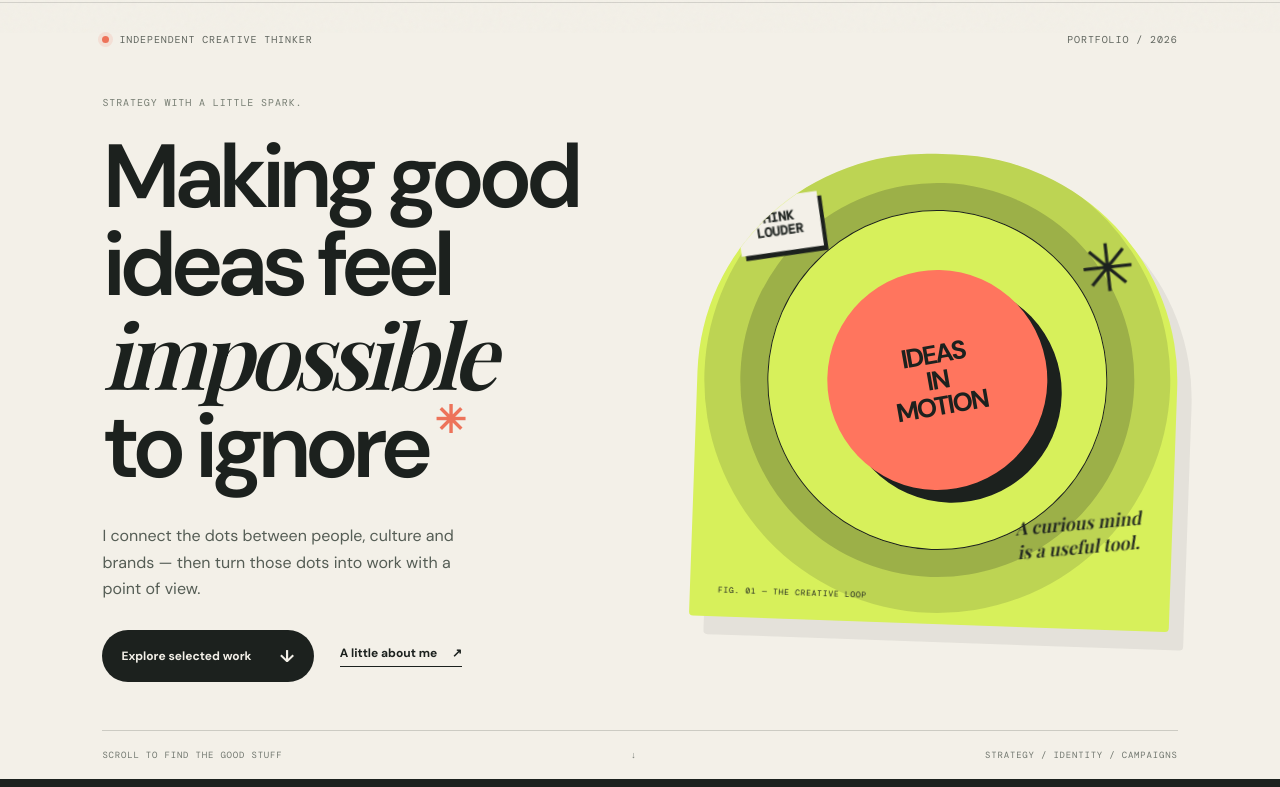
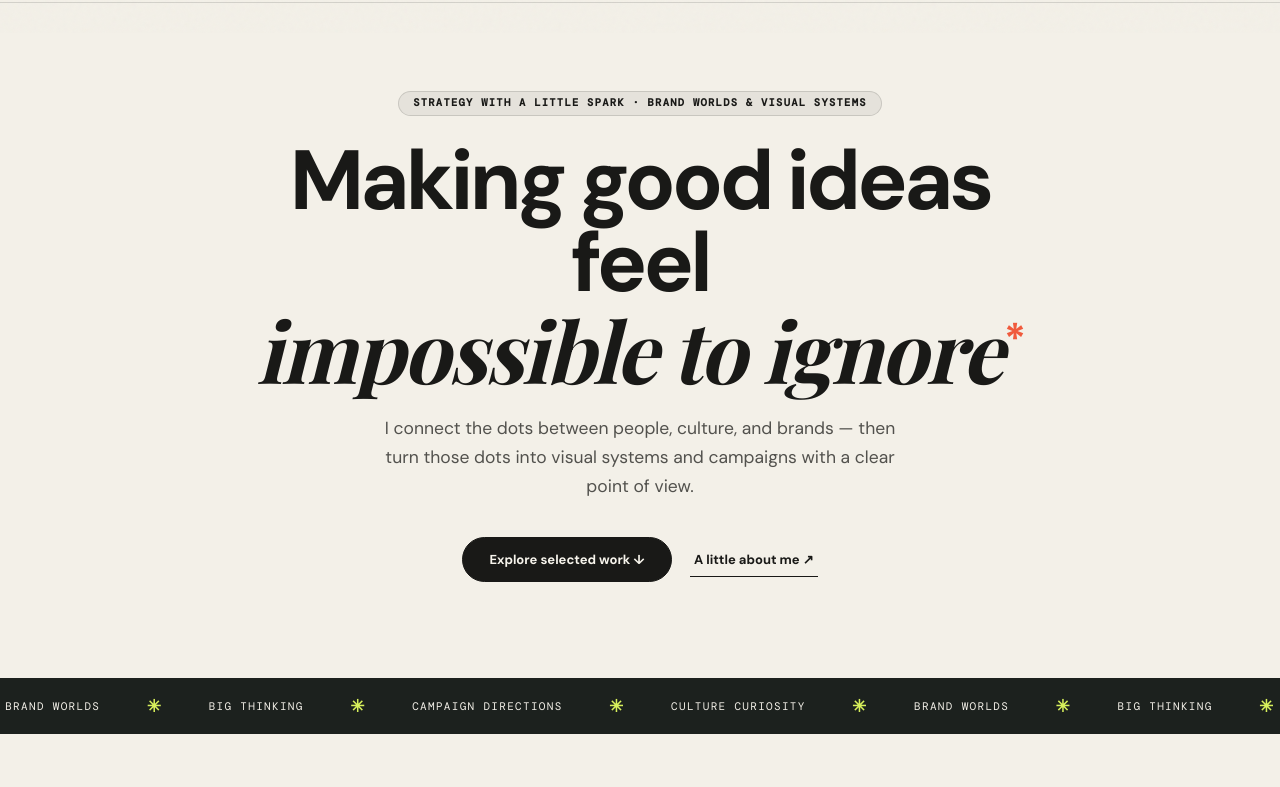
Before and after one commit to ishu1284/creative_portfolio_website, a website built with Vite: page index.html in a window 1280 px wide. Shown: the part 767-1554 px from the top of the page. Built offline with nearby package versions, Linux system fonts and the light colour scheme; files whose address does not match are found by name; a web font is replaced by a local one.

```diff
--- a/index.html
+++ b/index.html
@@ -81,47 +81,22 @@
       </div>
     </section>
 
-      <section class="hero section-wrap">
-        <div class="hero-kicker">
-          <span class="pulse"></span> INDEPENDENT CREATIVE THINKER
-          <span class="kicker-right">PORTFOLIO / 2026</span>
+      <!-- CENTERED EDITORIAL MANIFESTO HERO -->
+    <section class="hero-centered section-wrap" id="hero-main">
+      <div class="hc-inner">
+        <span class="hc-kicker">STRATEGY WITH A LITTLE SPARK · BRAND WORLDS & VISUAL SYSTEMS</span>
+        <h1 class="hc-title">
+          Making good ideas feel <em>impossible to ignore<span class="hc-star">*</span></em>
+        </h1>
+        <p class="hc-sub">
+          I connect the dots between people, culture, and brands — then turn those dots into visual systems and campaigns with a clear point of view.
+        </p>
+        <div class="hc-actions">
+          <a class="hc-btn-primary" href="#work">Explore selected work ↓</a>
+          <a class="hc-btn-secondary" href="#about">A little about me ↗</a>
         </div>
-        <div class="hero-grid">
-          <div class="hero-copy">
-            <p class="eyebrow">STRATEGY WITH A LITTLE SPARK.</p>
-            <h1>
-              Making good<br />ideas feel <em>impossible</em><br />to
-              ignore<span class="asterisk">✳</span>
-            </h1>
-            <p class="hero-intro">
-              I connect the dots between people, culture and brands — then turn
-              those dots into work with a point of view.
-            </p>
-            <div class="hero-actions">
-              <a class="button button-dark" href="#work"
-                >Explore selected work <span>↓</span></a
-              >
-              <a class="text-link" href="#about"
-                >A little about me <span>↗</span></a
-              >
-            </div>
-          </div>
-          <div class="hero-art" aria-label="Abstract creative collage">
-            <div class="art-sticker sticker-one">THINK<br />LOUDER</div>
-            <div class="art-orbit"></div>
-            <div class="art-disc">
-              <span>IDEAS<br />IN<br />MOTION</span>
-            </div>
-            <div class="art-star">✳</div>
-            <div class="art-note">A curious mind<br />is a useful tool.</div>
-            <div class="art-small">FIG. 01 — THE CREATIVE LOOP</div>
-          </div>
-        </div>
-        <div class="hero-bottom">
-          <span>SCROLL TO FIND THE GOOD STUFF</span><span>↓</span
-          ><span>STRATEGY / IDENTITY / CAMPAIGNS</span>
-        </div>
-      </section>
+      </div>
+    </section>
 
       <section class="marquee" aria-label="Areas of practice">
         <div class="marquee-track">
--- a/styles.css
+++ b/styles.css
@@ -1048,3 +1048,109 @@ html {
   .ib-card.c5 { --tx: 0px; --ty: -120px; }
   .ib-card.c6 { --tx: 0px; --ty: 120px; }
 }
+
+/* CENTERED EDITORIAL HERO */
+.hero-centered {
+  padding-top: 88px;
+  padding-bottom: 96px;
+  display: flex;
+  justify-content: center;
+  text-align: center;
+}
+
+.hc-inner {
+  max-width: 820px;
+  margin: 0 auto;
+  display: flex;
+  flex-direction: column;
+  align-items: center;
+}
+
+.hc-kicker {
+  display: inline-block;
+  font: 700 10.5px/1 var(--mono);
+  letter-spacing: 0.12em;
+  text-transform: uppercase;
+  color: #191917;
+  background: rgba(25, 25, 23, 0.06);
+  border: 1px solid rgba(25, 25, 23, 0.14);
+  padding: 6px 14px;
+  border-radius: 99px;
+  margin-bottom: 24px;
+}
+
+.hc-title {
+  font: 800 clamp(44px, 7vw, 84px)/0.98 var(--sans);
+  letter-spacing: -0.045em;
+  color: #191917;
+  margin: 0 0 24px;
+}
+
+.hc-title em {
+  display: block;
+  font-family: var(--serif);
+  font-style: italic;
+  font-weight: 700;
+  letter-spacing: -0.025em;
+  margin-top: 4px;
+}
+
+.hc-star {
+  color: #f05a3c;
+  font-style: normal;
+  font-family: var(--sans);
+  font-size: 0.52em;
+  vertical-align: super;
+  margin-left: 2px;
+}
+
+.hc-sub {
+  max-width: 540px;
+  font: 400 clamp(15px, 1.4vw, 17.5px)/1.65 var(--sans);
+  color: rgba(25, 25, 23, 0.74);
+  margin: 0 0 36px;
+}
+
+.hc-actions {
+  display: flex;
+  align-items: center;
+  justify-content: center;
+  gap: 18px;
+  flex-wrap: wrap;
+}
+
+.hc-btn-primary {
+  display: inline-flex;
+  align-items: center;
+  gap: 8px;
+  background: #191917;
+  color: #f7f4ec;
+  font: 700 13px/1 var(--sans);
+  padding: 15px 26px;
+  border-radius: 99px;
+  border: 1.5px solid #191917;
+  text-decoration: none;
+  transition: transform 0.2s ease, background 0.2s ease, color 0.2s ease;
+}
+
+.hc-btn-primary:hover {
+  background: #f05a3c;
+  border-color: #191917;
+  color: #191917;
+  transform: translateY(-2px);
+}
+
+.hc-btn-secondary {
+  display: inline-block;
+  font: 700 13px/1 var(--sans);
+  color: #191917;
+  text-decoration: none;
+  padding: 10px 4px;
+  border-bottom: 1.5px solid #191917;
+  transition: color 0.2s ease, border-color 0.2s ease;
+}
+
+.hc-btn-secondary:hover {
+  color: #f05a3c;
+  border-color: #f05a3c;
+}
```
